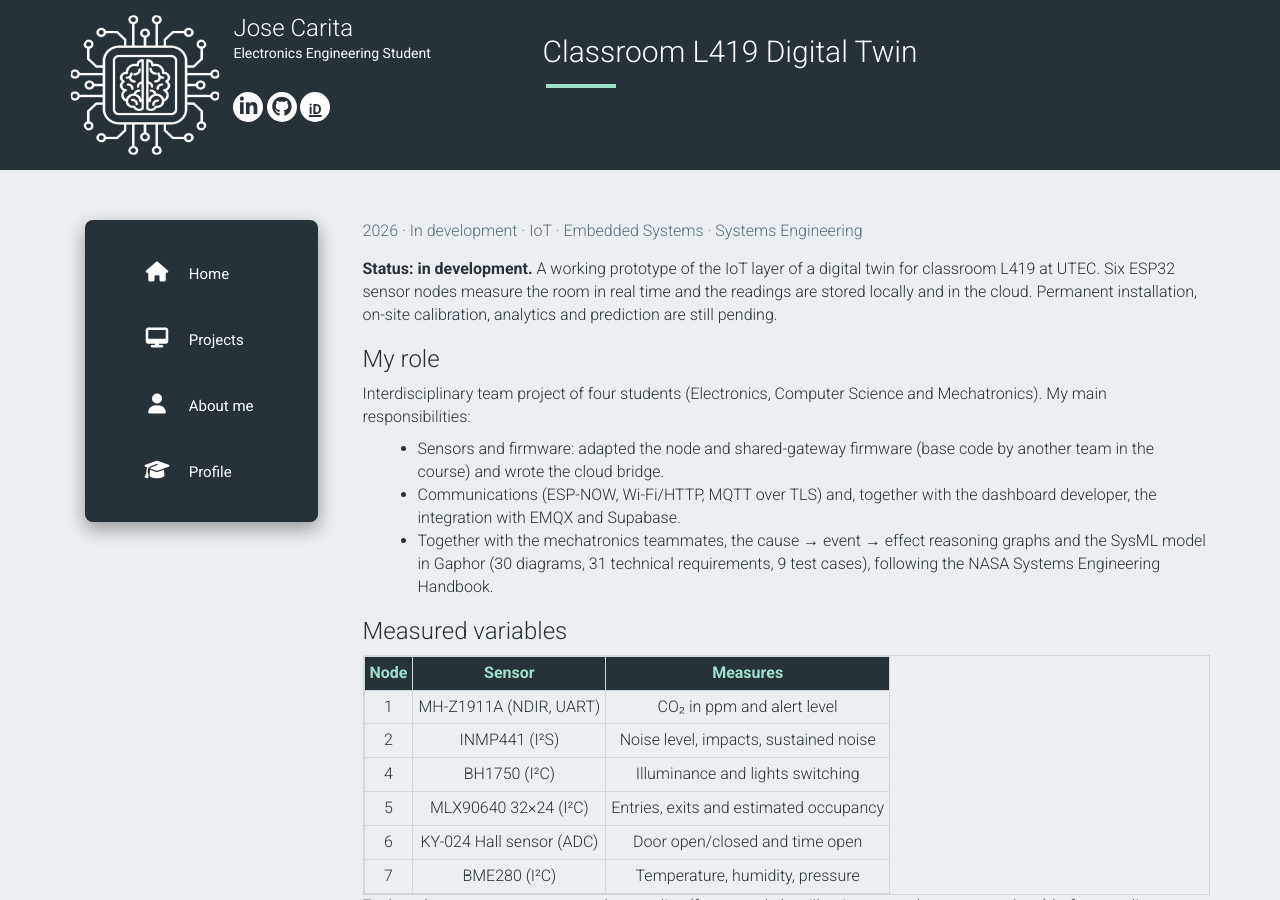
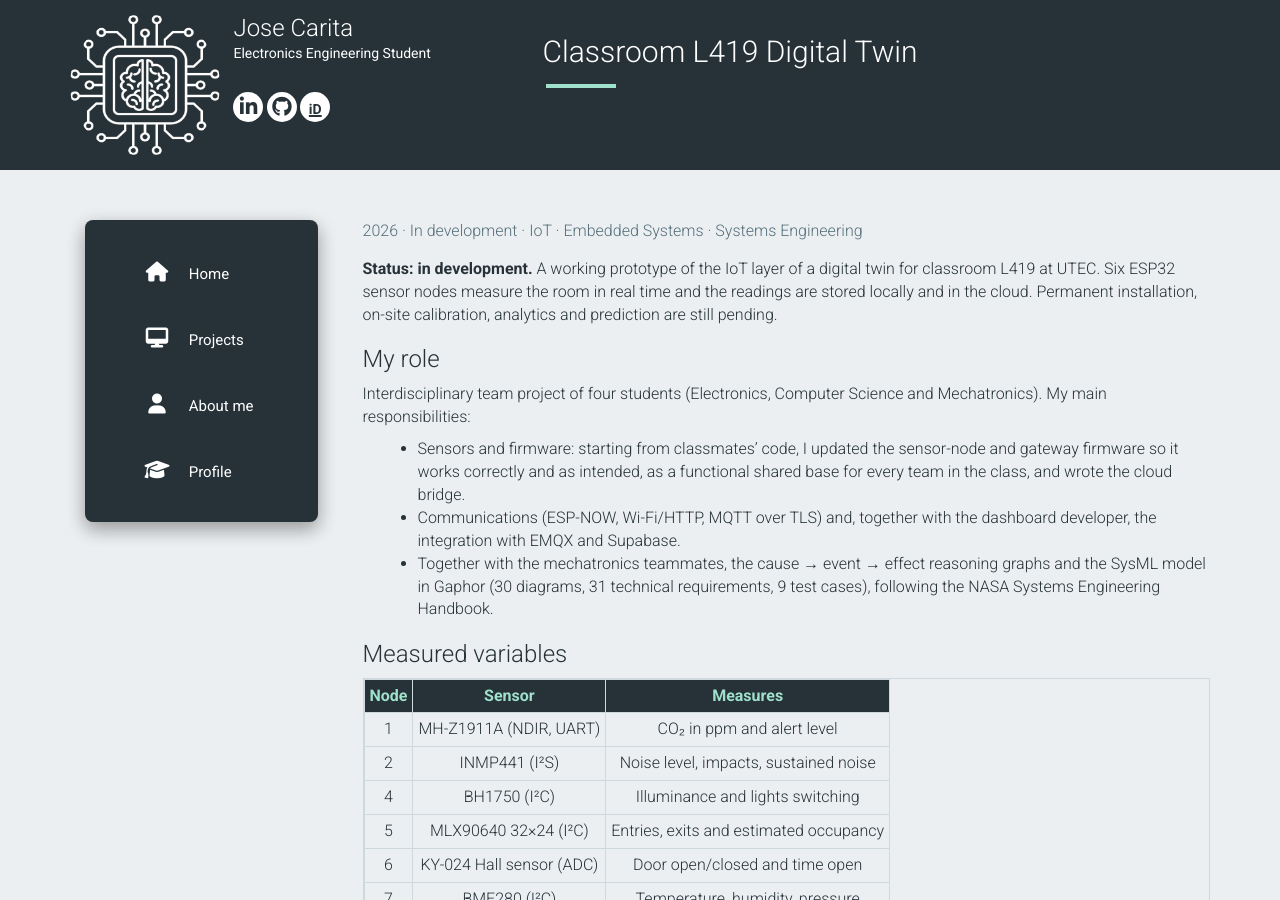
Before and after one commit to josecarita/josecarita.github.io, a Jekyll site: the page built from proj/classroom-digital-twin.md, in a window 1280 px wide and 900 px high. Built offline with Jekyll 4.4.1, drawn with Linux system fonts in a browser that asks for light colours; nearby versions of some CDN libraries.

Commit message:
Credit firmware updates that made the shared base functional
Co-Authored-By: Claude Opus 5.5 <noreply@anthropic.com>

```diff
--- a/proj/classroom-digital-twin.md
+++ b/proj/classroom-digital-twin.md
@@ -12,7 +12,7 @@ github_url: https://github.com/josecarita/gemelo-digital-l419
 
 Interdisciplinary team project of four students (Electronics, Computer Science and Mechatronics). My main responsibilities:
 
-- Sensors and firmware: adapted the node and shared-gateway firmware (base code by another team in the course) and wrote the cloud bridge.
+- Sensors and firmware: starting from classmates' code, I updated the sensor-node and gateway firmware so it works correctly and as intended, as a functional shared base for every team in the class, and wrote the cloud bridge.
 - Communications (ESP-NOW, Wi-Fi/HTTP, MQTT over TLS) and, together with the dashboard developer, the integration with EMQX and Supabase.
 - Together with the mechatronics teammates, the cause → event → effect reasoning graphs and the SysML model in Gaphor (30 diagrams, 31 technical requirements, 9 test cases), following the NASA Systems Engineering Handbook.
 
```
